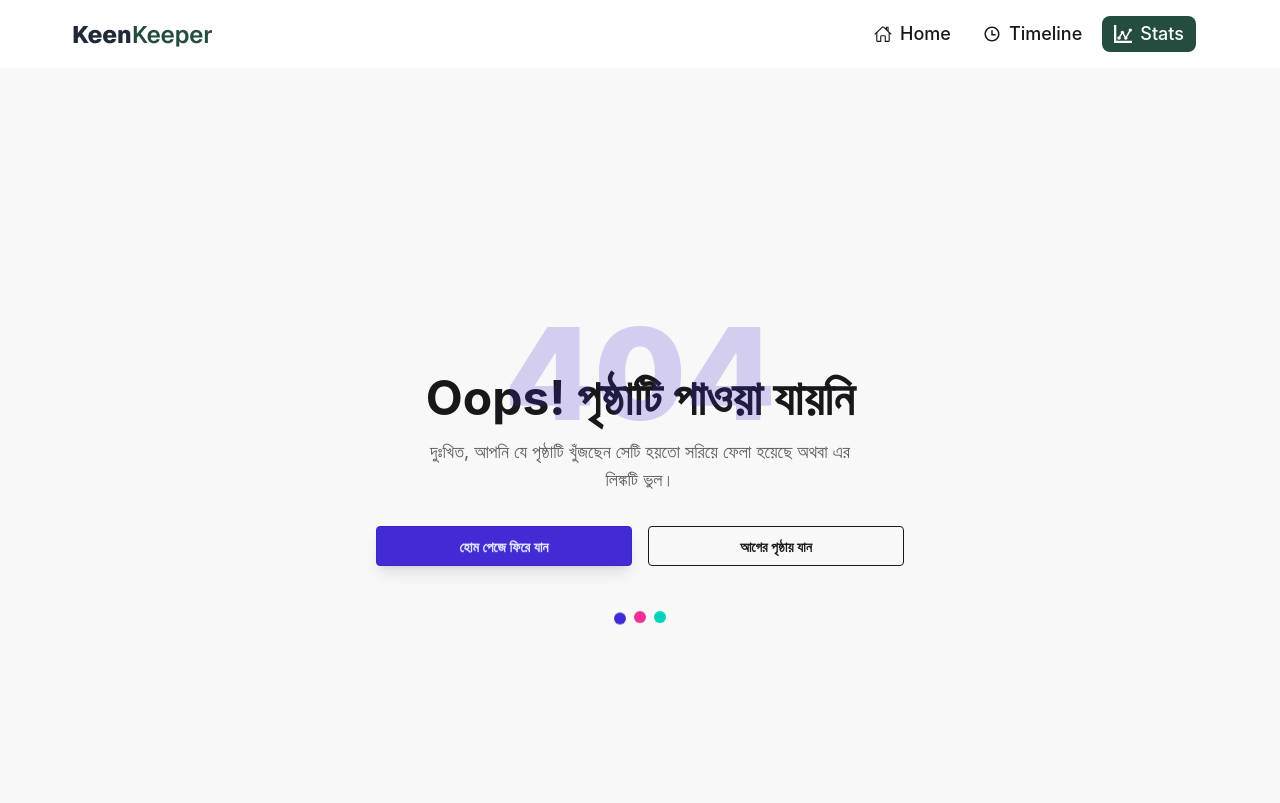
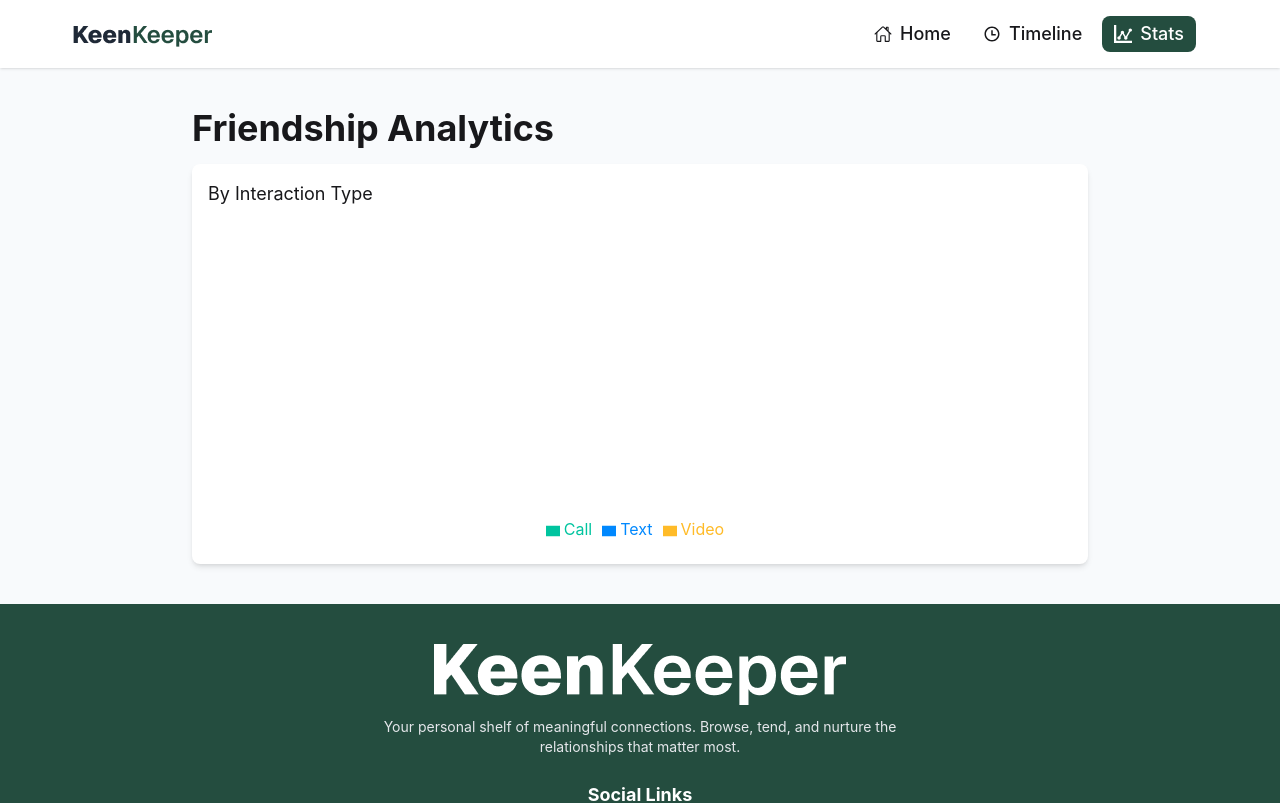
Before and after one commit to anawarhossain/keenkeeper, a React (Vite) app: page /stats in a window 1280 px wide. Shown: the top 803 px of the page. Built offline with nearby package versions, Linux system fonts and the light colour scheme.

Commit message:
Add Stats component for friendship analytics; update ContextProvider and FriendDetails for call handling; integrate recharts for data visualization

```diff
--- a/package.json
+++ b/package.json
@@ -16,6 +16,7 @@
     "react-icons": "^5.6.0",
     "react-router": "^7.14.0",
     "react-toastify": "^11.0.5",
+    "recharts": "^3.8.1",
     "tailwindcss": "^4.2.2"
   },
   "devDependencies": {
--- a/src/context/ContextProvider.jsx
+++ b/src/context/ContextProvider.jsx
@@ -8,11 +8,11 @@
 
   const [callButtons, setCallButtons] = useState([]);
 
-  const handleCall = ({ expecteFriend, Call, Icon, text }) => {
+  const handleCall = ({ expecteFriend, item, icon, text }) => {
     const newCall = {
       id: Date.now(),
-      type: Call,
-      icon: Icon,
+      type: item,
+      icon: icon,
       text: text,
       timestamp: new Date().toISOString(),
       expecteFriend: expecteFriend,
@@ -24,7 +24,7 @@
       return updated;
     });
 
-    toast.success(`${Call} successfully added!`, {
+    toast.success(`${item} successfully added!`, {
       position: "top-center",
       autoClose: 2000,
       hideProgressBar: false,
--- a/src/pages/friendDetails/FriendDetails.jsx
+++ b/src/pages/friendDetails/FriendDetails.jsx
@@ -125,8 +125,8 @@
                 onClick={() =>
                   handleCall({
                     expecteFriend,
-                    Call: "Call",
-                    Icon: <BiPhoneCall />,
+                    item: "Call",
+                    icon: <BiPhoneCall />,
                     text: "Asked for career advice",
                   })
                 }
@@ -139,8 +139,8 @@
                 onClick={() =>
                   handleCall({
                     expecteFriend,
-                    Call: "Text",
-                    Icon: <BiMessageDots />,
+                    item: "Text",
+                    icon: <BiMessageDots />,
                     text: "Text for career advice",
                   })
                 }
@@ -153,8 +153,8 @@
                 onClick={() =>
                   handleCall({
                     expecteFriend,
-                    Call: "Video",
-                    Icon: <IoVideocamOutline />,
+                    item: "Video",
+                    icon: <IoVideocamOutline />,
                     text: "Industry conference meetup",
                   })
                 }
--- /dev/null
+++ b/src/pages/stats/Stats.jsx
@@ -0,0 +1,57 @@
+import React, { useContext } from "react";
+import { Legend, Pie, PieChart, ResponsiveContainer, Tooltip } from "recharts";
+import { Context } from "../../context/Context";
+
+const Stats = ({ isAnimationActive = true }) => {
+  const { callButtons } = useContext(Context);
+  console.log("callButtons in Stats:", callButtons);
+
+  const data = [
+    {
+      name: "Text",
+      value: callButtons.filter((call) => call.type === "Text")?.length,
+      fill: "#0088FE",
+    },
+    {
+      name: "Call",
+      value: callButtons.filter((call) => call.type === "Call")?.length,
+      fill: "#00C49F",
+    },
+    {
+      name: "Video",
+      value: callButtons.filter((call) => call.type === "Video")?.length,
+      fill: "#FFBB28",
+    },
+  ];
+
+  return (
+    <div className="w-[90%] md:w-[70%] mx-auto">
+      <div className="mt-10 mb-10">
+        <h1 className="text-4xl font-bold mb-4">Friendship Analytics</h1>
+
+        <div className="h-75 md:h-100 p-4 bg-white rounded-lg shadow-md">
+          <h1 className="text-lg mb-4">By Interaction Type</h1>
+
+          {/* Responsive Wrapper */}
+          <ResponsiveContainer width="100%" height="100%">
+            <PieChart margin={{ bottom: 30 }}>
+              <Pie
+                data={data}
+                innerRadius="60%"
+                outerRadius="80%"
+                cornerRadius={100}
+                paddingAngle={5}
+                dataKey="value"
+                isAnimationActive={isAnimationActive}
+              />
+              <Tooltip />
+              <Legend verticalAlign="bottom" height={45} />
+            </PieChart>
+          </ResponsiveContainer>
+        </div>
+      </div>
+    </div>
+  );
+};
+
+export default Stats;
--- a/src/pages/timeLine/TimeLine.jsx
+++ b/src/pages/timeLine/TimeLine.jsx
@@ -1,4 +1,4 @@
-import React, { useContext, useEffect, useState } from "react";
+import React, { useContext, useState } from "react";
 import { Context } from "../../context/Context";
 import TimeLineCard from "../../components/ui/card/TimeLineCard";
 import NodataTimelineCard from "../../components/ui/card/NodataTimelineCard";
@@ -20,7 +20,7 @@
     <div className="w-[90%] mx-auto">
       <div className="mt-10 mb-10">
         <div>
-          <h1 className="text-4xl font-bold">TimeLine</h1>
+          <h1 className="text-4xl font-bold mb-4">TimeLine</h1>
           <fieldset className="fieldset">
             <select
               className="select"
--- a/src/router/Routes.jsx
+++ b/src/router/Routes.jsx
@@ -4,6 +4,7 @@
 import Home from "../pages/home/Home";
 import FriendDetails from "../pages/friendDetails/FriendDetails";
 import TimeLine from "../pages/timeLine/TimeLine";
+import Stats from "../pages/stats/Stats";
 
 export const router = createBrowserRouter([
   {
@@ -23,6 +24,10 @@
         element: <TimeLine />,
       },
       {
+        path: "/stats",
+        element: <Stats />,
+      },
+      {
         path: "*",
         element: <NotFound />,
       },
```
Also changed, not shown: 1 other file (tests, documents, lock files or other folders).
